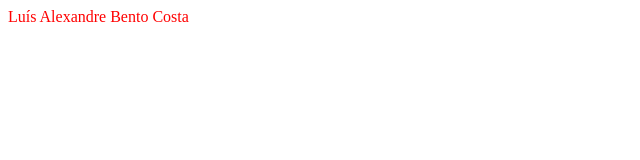
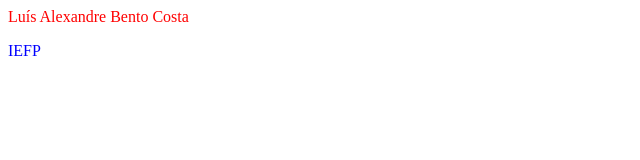
Before and after one commit to xanocosta/154-css-base, a plain HTML site: page index.html in a window 1280 px wide. Shown: the full height of the page, 0-640 px from the left. Drawn offline with Linux system fonts and the light colour scheme.

Commit message:
Inseri outro paragrafo a Azul

```diff
--- a/index.html
+++ b/index.html
@@ -5,7 +5,7 @@
 
 		<body>
 			<p style="color:red"> Luís Alexandre Bento Costa </p>
-
+			<p style="color:blue"> IEFP </p>
 
 
 		</body>
```
